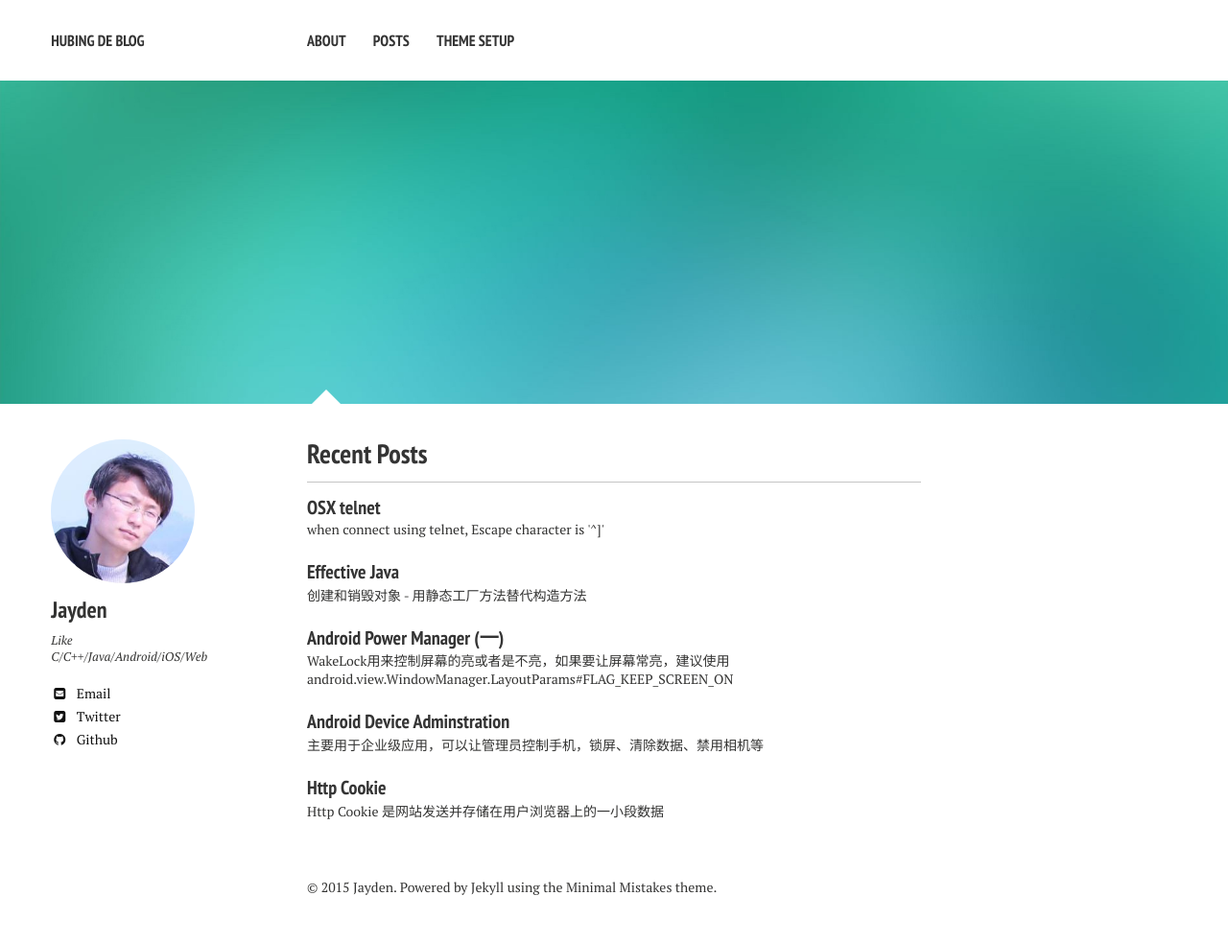
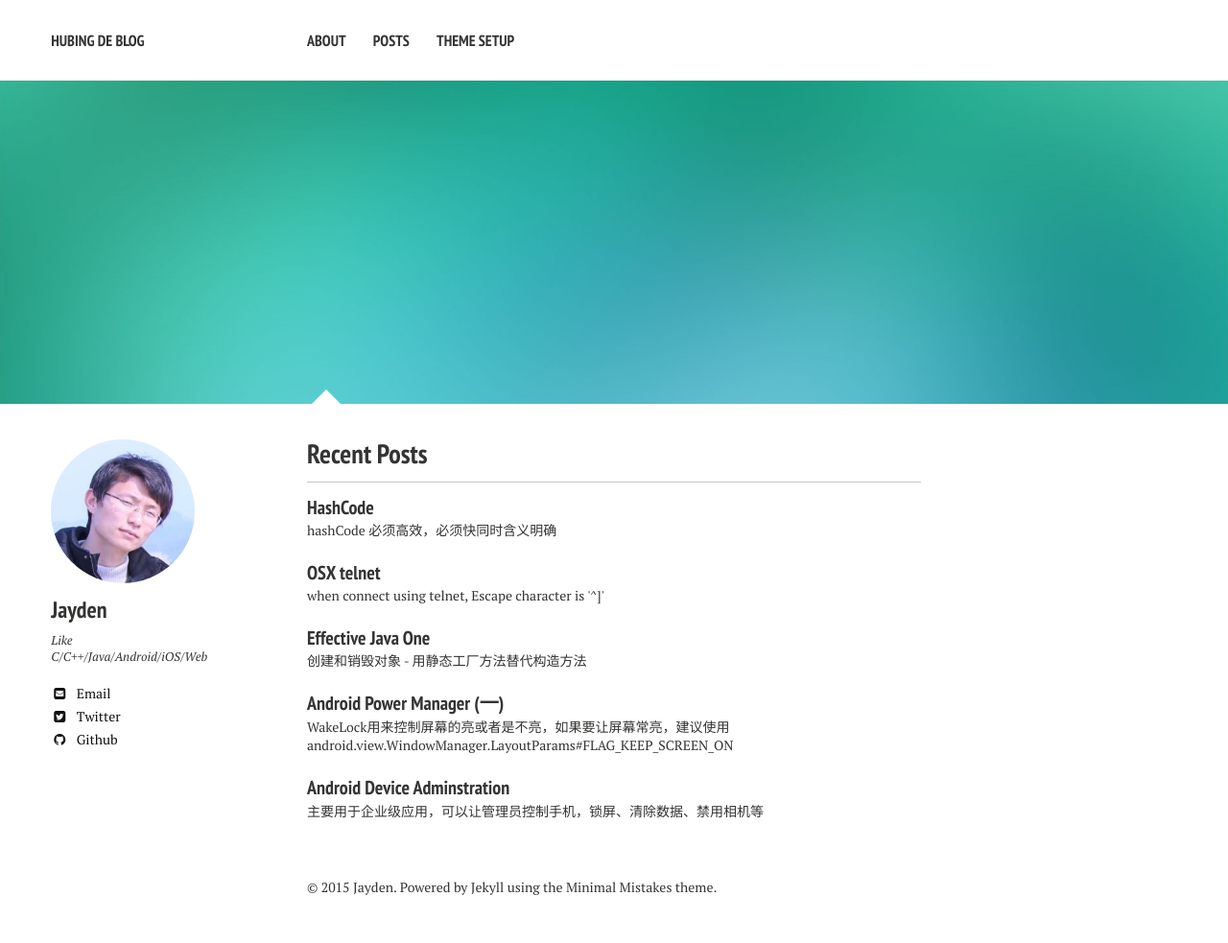
Before and after one commit to dreamhb/dreamhb.github.io, a Jekyll site: the page built from index.md, in a window 1280 px wide. Shown: the whole page at 96% size. Built offline with Jekyll 4.4.1, drawn with Linux system fonts in a browser that asks for light colours; nearby versions of some CDN libraries.

Commit message:
add one and two

```diff
--- a/_posts/2015-11-18-Effective-Java-One.md
+++ b/_posts/2015-11-18-Effective-Java-One.md
@@ -1,6 +1,6 @@
 ---
 layout: post
-title: Effective Java
+title: Effective Java One
 excerpt: "创建和销毁对象 - 用静态工厂方法替代构造方法"
 modified: 2015-11-18
 tags: [java]
--- /dev/null
+++ b/_posts/2015-11-24-Effective-Java-Two.md
@@ -0,0 +1,10 @@
+---
+layout: post
+title: HashCode
+excerpt: "hashCode 必须高效，必须快同时含义明确"
+modified: 2015-11-24
+tags: [java, reading note]
+comments: true
+image:
+feature: sample-image-5.jpg
+---
```
